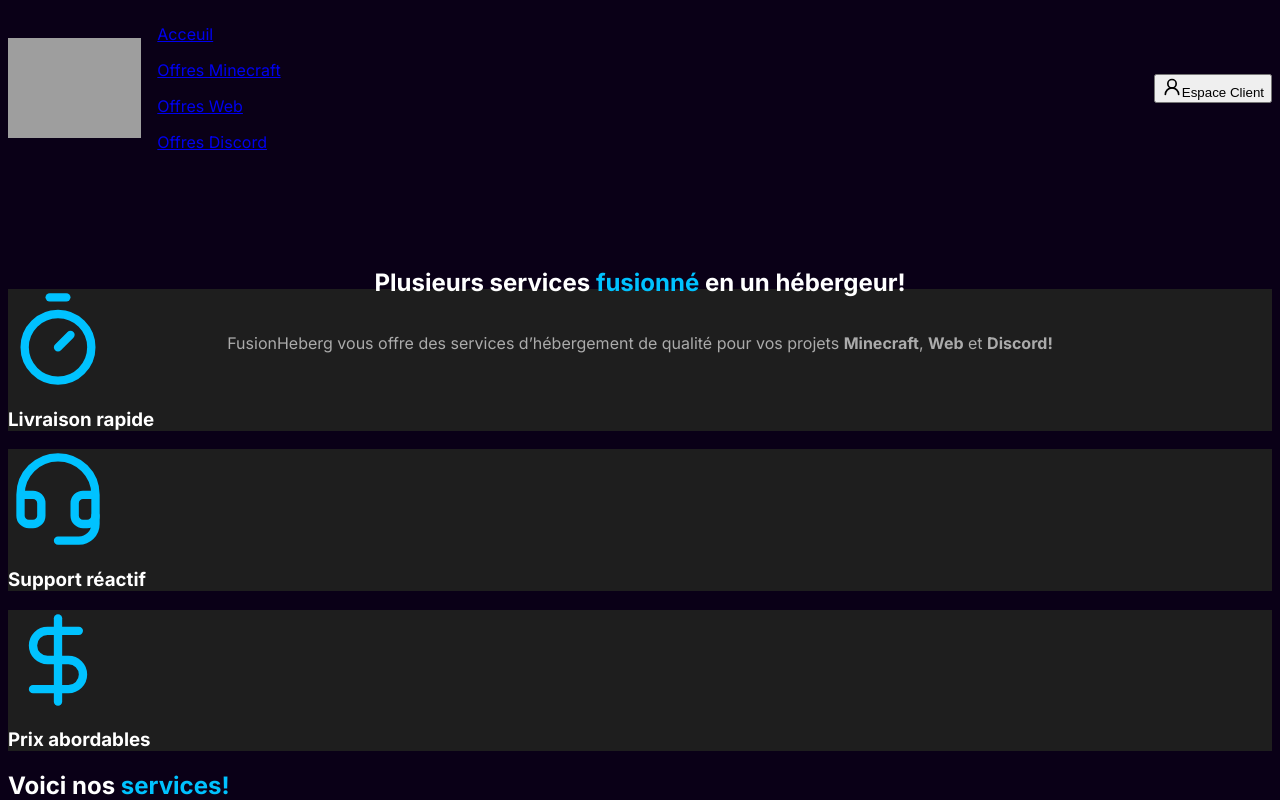
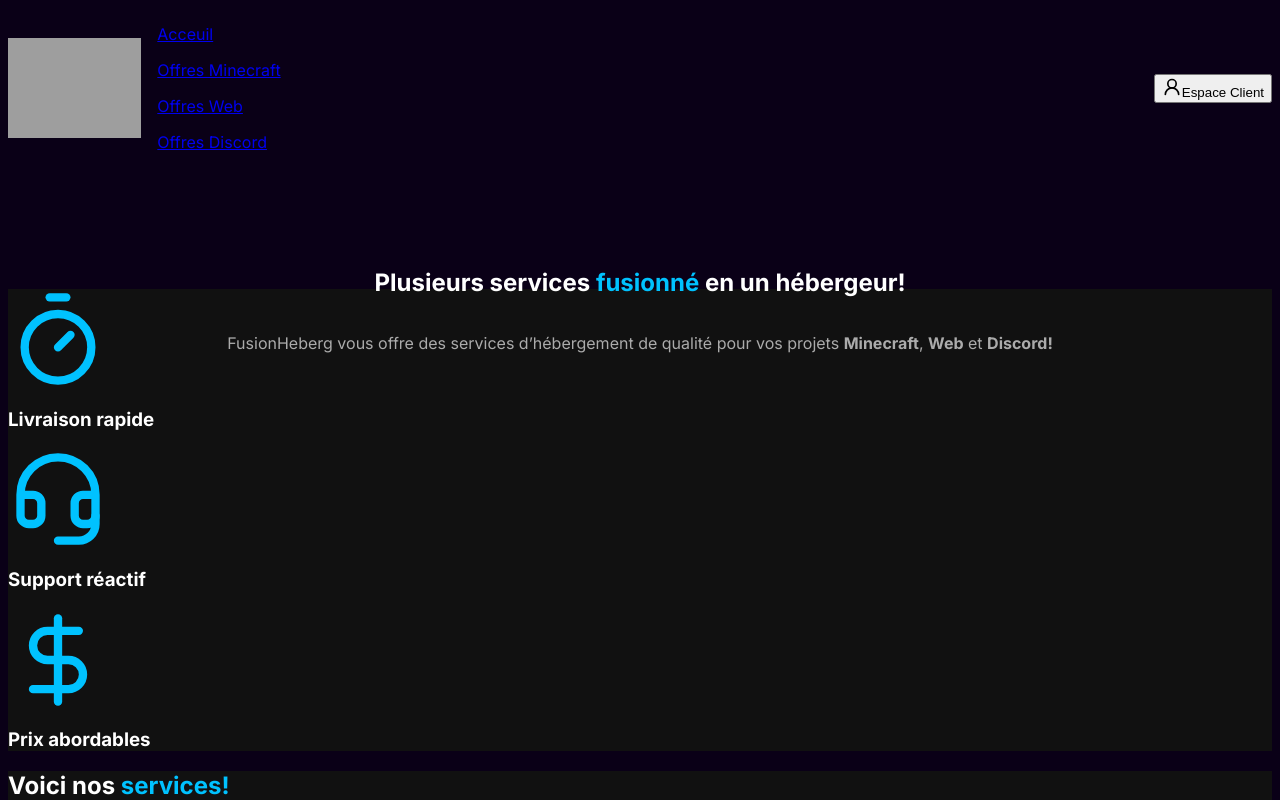
Before and after one commit to Gwadalebg/FusionHeberg, a Next.js app: page / in a window 1280 px wide. Shown: the top 800 px of the page. Built offline with nearby package versions, Linux system fonts and the light colour scheme; grey boxes are pictures that could not be loaded.

Commit message:
Change Background Color

```diff
--- a/src/components/Feature.tsx
+++ b/src/components/Feature.tsx
@@ -19,7 +19,6 @@
      // ref={elementRef}
       //data-aos="fade-up" // Animation de fondu vers le haut
       //data-aos-duration="1000" // Durée de l'animation en millisecondes
-      style={{ background: colors.secondary }}
       className={css({ padding: '1.5rem',  display:'flex', flexDirection: 'row', borderRadius: '15px', marginBottom: '2rem' })}
     >
       {/* Affichage de l'icône en grand à gauche */}
--- a/src/components/Presentation.tsx
+++ b/src/components/Presentation.tsx
@@ -8,7 +8,7 @@
 
 const PresentationSection = () => {
   return (
-    <section className={css({ padding: '5rem 0', marginTop: '8rem', marginRight: '1rem', marginLeft:'1rem', width: '100%'})}>
+      <section style={{ background: colors.black }} className={css({ padding: '5rem 0', marginTop: '8rem', marginRight: '1rem', marginLeft:'1rem', width: '100%'})}>
       <div className="container" style={{ maxWidth:'100%'}}>
         <div className={css({ display: 'grid', justifyItems:'center', gridTemplateColumns: 'repeat(auto-fit, minmax(300px, 1fr))', gap: '1rem' })}>
           <Feature title="Livraison rapide" icon={<Timer size={100} color={colors.primary} />} />
--- a/src/components/ServiceSection.tsx
+++ b/src/components/ServiceSection.tsx
@@ -13,7 +13,7 @@
   }, []);*/
 
   return (
-    <section className={css({ padding: '8rem 0',  width: '100%' })}>
+    <section style={{ background: colors.black }} className={css({ padding: '8rem 0',  width: '100%' })}>
       <div className="container" style={{ maxWidth: '100%' }}>
         <h2 className={css({ fontSize: '100px', fontFamily:'saira', textAlign: 'center', fontWeight: 'bold', marginBottom: '1rem' })}>Voici nos <span style={{ color: colors.primary}}>services!</span></h2>
         <div
--- a/src/components/TeamSection.tsx
+++ b/src/components/TeamSection.tsx
@@ -7,7 +7,7 @@
 
 const TeamSection = () => {
   return (
-    <section className={css({ padding: '8rem 0', marginTop: '2rem', width: '100%' })}>
+    <section style={{ background: colors.black }} className={css({ padding: '8rem 0', marginTop: '2rem', width: '100%' })}>
       <div className="container" style={{ display: 'flex', flexDirection: 'column', alignItems: 'center' }}>
         <h2 className={css({ fontSize: '100px', fontFamily: 'saira', textAlign: 'center', fontWeight: 'bold', marginBottom: '1rem' })}>Voici notre <span style={{ color: colors.primary }}>équipe!</span></h2>
         <div className={css({ display: 'grid', width:'100%', gridTemplateColumns: 'repeat(auto-fit, minmax(200px, 1fr))', justifyItems: 'center', gap: '1rem' })}>
--- a/src/lib/color.ts
+++ b/src/lib/color.ts
@@ -3,6 +3,7 @@
 export const colors = {
   primary: "#00C2FF",
   secondary: "#1E1E1E",
+  black: '#111111',
   grey: '#ABABAB',
   tertiary: '#ADADAD',
   bg: "#0A0017",
```
